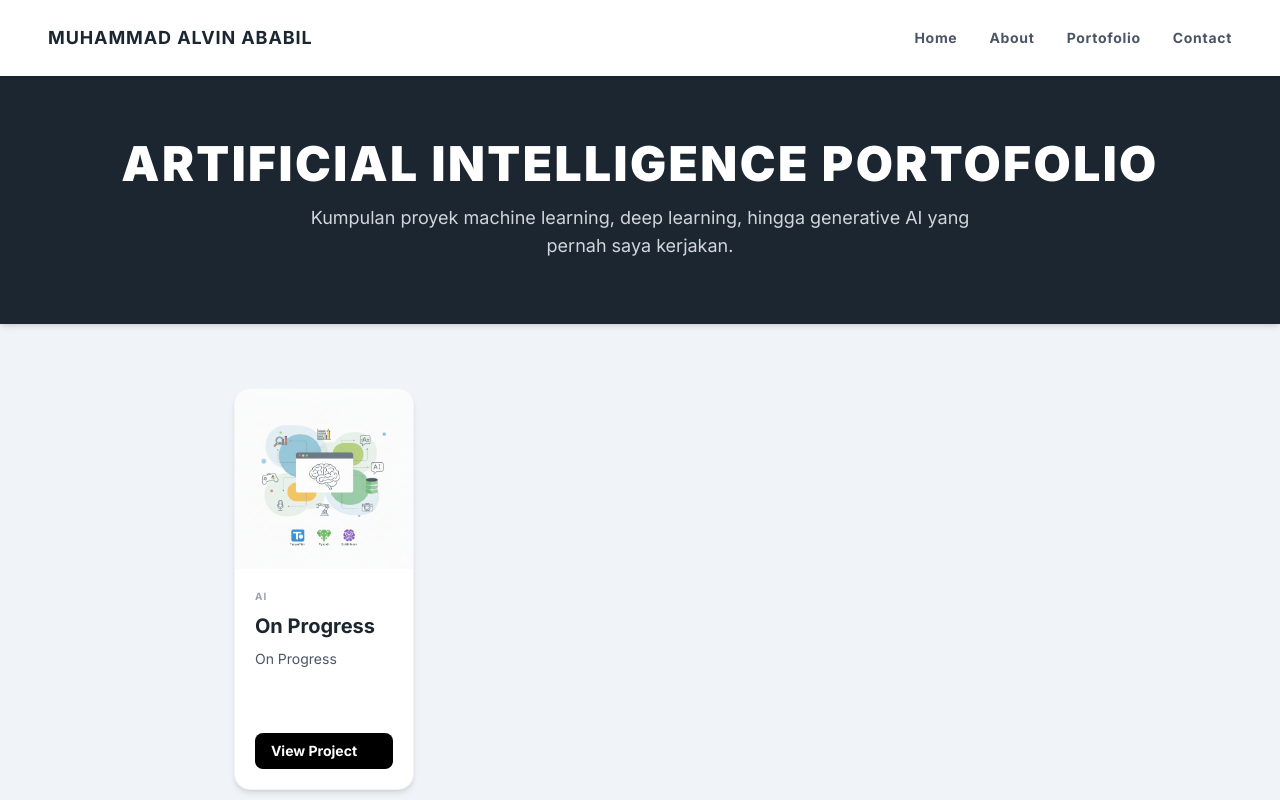
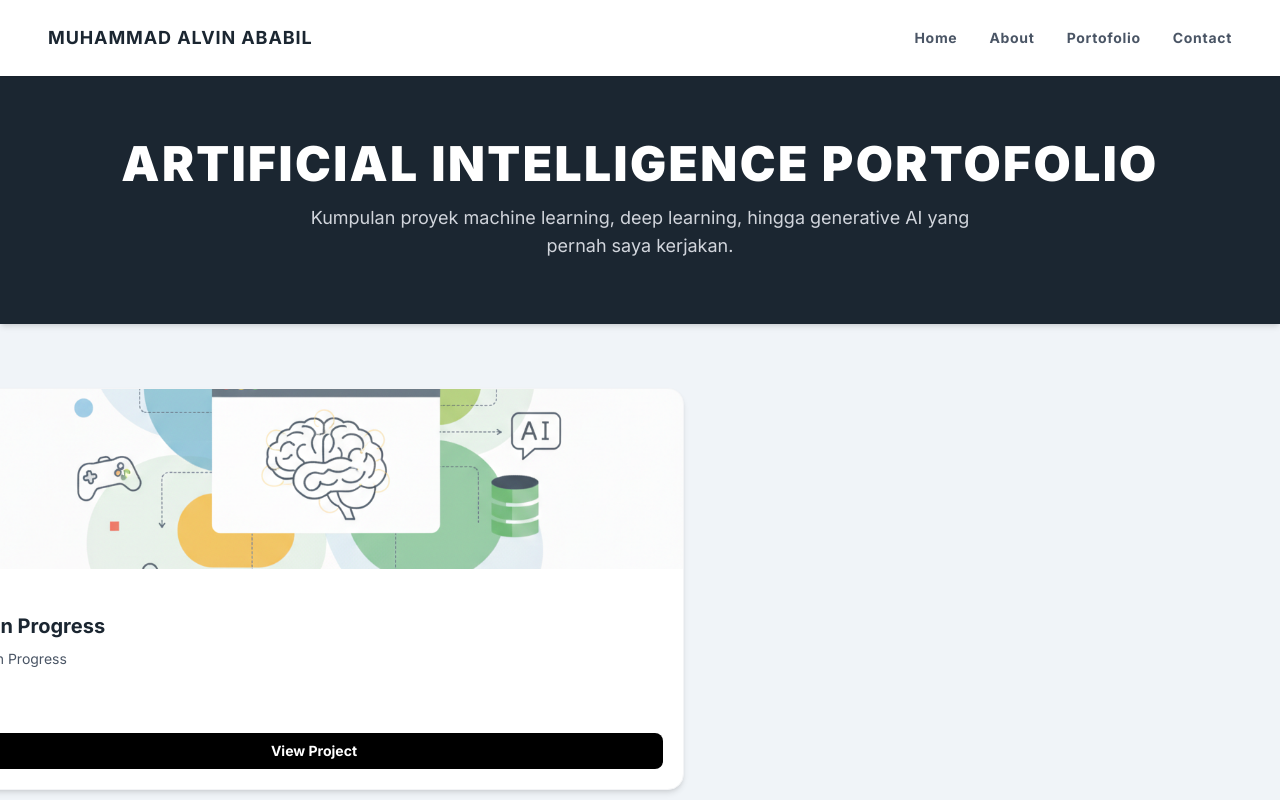
Before and after one commit to NeoRyumasil/WebPortofolio, a Next.js app: page /portofolio/ai_portofolio in a window 1280 px wide. Shown: the top 800 px of the page. Built offline with nearby package versions, Linux system fonts and the light colour scheme.

Commit message:
FIX : ProjectCard

```diff
--- a/src/components/ProjectCard.tsx
+++ b/src/components/ProjectCard.tsx
@@ -11,7 +11,7 @@ interface ProjectCardProps {
 
 export default function ProjectCard({ title, imageSrc, desc, link, stack, category }: ProjectCardProps) {
     return (
-        <div className="group relative w-full max-w-[720px] bg-white rounded-2xl overflow-hidden shadow-md border border-gray-100 transition-all duration-300 hover:shadow-xl hover:translate-y-1">
+        <div className="group relative w-[720px] bg-white rounded-2xl overflow-hidden shadow-md border border-gray-100 transition-all duration-300 hover:shadow-xl hover:translate-y-1">
 
             {/* Image */}
             <div className="relative w-full h-[180px] overflow-hidden bg-gray-100">
```
